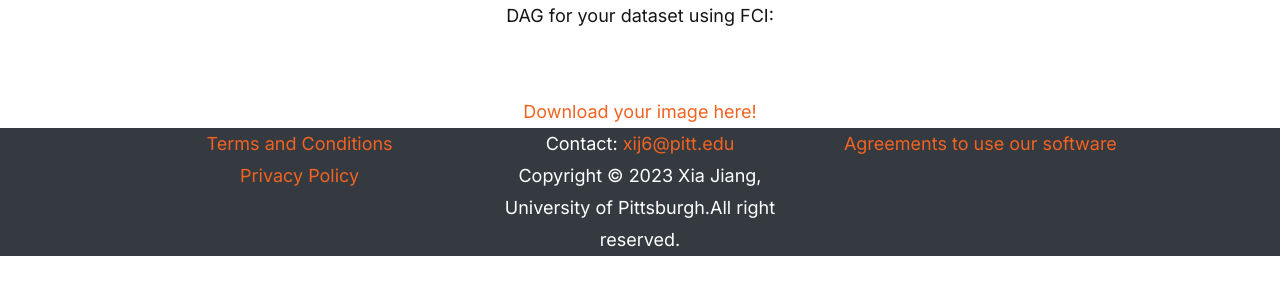
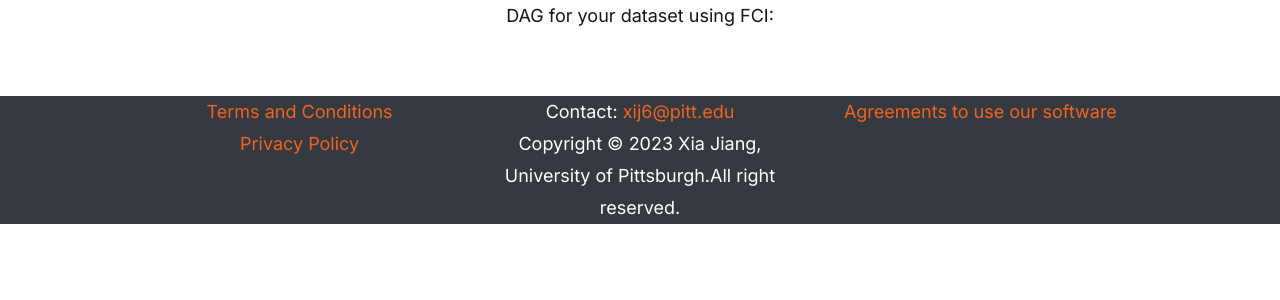
Before and after one commit to XiaJiang-2/iMedCausal, a Flask app: template templates/FCI_Output.html in a window 1280 px wide. Shown: the top 300 px of the page. Run offline with Flask 3, Linux system fonts and the light colour scheme; the template is opened without the code that fills it, so the values that code supplies are empty.

Commit message:
More testing on fci_output page

```diff
--- a/templates/FCI_Output.html
+++ b/templates/FCI_Output.html
@@ -9,7 +9,7 @@
         <p>DAG for your dataset using FCI:</p>
         <!-- <img class="img" alt="FCI_DAG" src="/static/images/FCI_Output.png"/> -->
         <br/>
-        <a href="/static/images/FCI_Output.png" download>Download your image here!</a>
+        <!-- <a href="static/images/FCI_Output.png" download>Download your image here!</a> -->
     </div>
 
 
```
